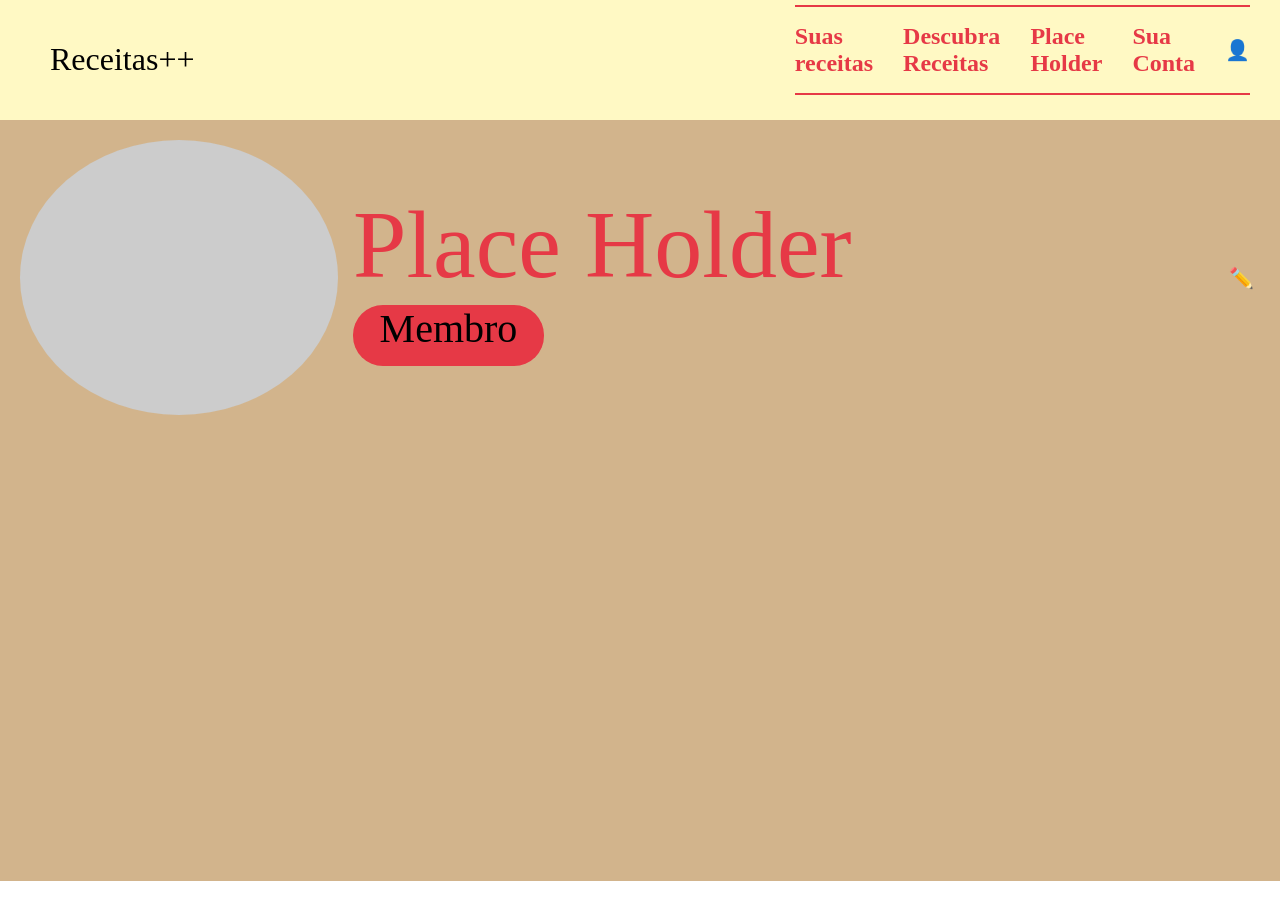
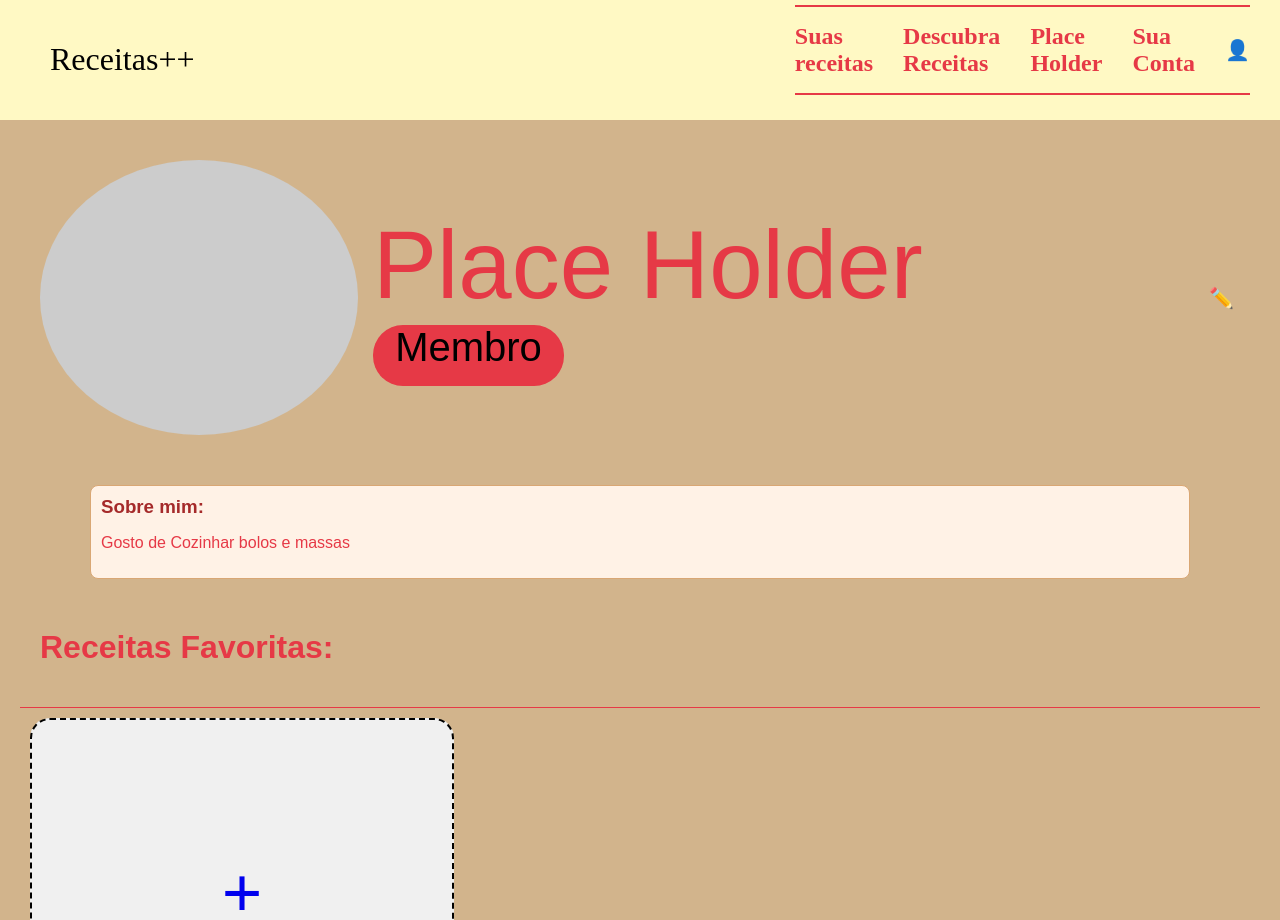
Before and after one commit to GusLucas12/Receitas, a React (Create React App) app: page /usuario in a window 1280 px wide. Before the commit the page ends 881 px from the top, so only its background shows below. Built offline with nearby package versions, Linux system fonts and the light colour scheme; a web font is replaced by a local one.

Commit message:
usuario , sobre mim e cards

```diff
--- a/src/pages/usuario.js
+++ b/src/pages/usuario.js
@@ -1,8 +1,23 @@
 import styles from './usuario.module.css'
+import Card from '../components/card';
+import { Link } from 'react-router-dom';
+import React, { useState } from 'react';
+
 function Usuario() {
+    const [cards, setCards] = useState([]);
+
+    const addCard = () => {
+        const newCard = { id: cards.length + 1, title: `Card ${cards.length + 1}` };
+        setCards([...cards, newCard]);
+    };
+
+    const deleteCard = (id) => {
+        setCards(cards.filter((card) => card.id !== id));
+    };
     return (
         <div>
             <div className={styles.container}>
+                <div className={styles.perfilContainer}>
                     <div className={styles.perfilDetails}>
                         <div className={styles.fotoNome}>
                             <div className={styles.foto}></div>
@@ -12,9 +27,34 @@ function Usuario() {
                             </div>
 
                         </div>
+
+
                         <button className={styles.editarPerfil}>✏️</button>
                     </div>
+                    <div className={styles.descricao}>
+                        <h3>Sobre mim:</h3>
+                        <p>Gosto de Cozinhar bolos e massas</p>
                     </div>
+                    <h1>Receitas Favoritas: </h1>
+                </div>
+                <div className={styles.receitasContainer}>
+                    <div className={styles.scroll}>
+                        {cards.map((card) => (
+                            <Card
+                                key={card.id}
+                                title={card.title}
+                                onDelete={() => deleteCard(card.id)}
+                            />
+                        ))}
+                        <div className={styles.cardAdd} onClick={addCard}>
+                            <Link><h2>+</h2></Link>
+                        </div>
+                    </div>
+                </div>
+            </div>
+
+
+
         </div>
     )
 }
--- a/src/pages/usuario.module.css
+++ b/src/pages/usuario.module.css
@@ -12,6 +12,11 @@
     box-sizing: border-box;
     overflow: auto;
     max-height: 100vh;
+}
+.perfilContainer {
+    font-family: Arial, sans-serif;
+    border-bottom: 1px solid #e63946;
+    padding: 20px;
 }
 
 .perfilDetails {
@@ -60,3 +65,57 @@
     font-size: 20px;
     cursor: pointer;
 }
+.descricao {
+    margin: 20px 0;
+    background-color: #fff2e6;
+    padding: 10px;
+    border-radius: 8px;
+    border: 1px solid #d9a774;
+    margin: 50px 50px;
+}
+.descricao h3 {
+    margin: 0;
+    color: #a52a2a;
+}
+.scroll{
+    font-family: 'Playfair Display', serif;
+    color: #000;
+
+    display: flex;
+    overflow-x: auto;
+    gap: 16px;
+    padding: 10px;
+    scroll-behavior: smooth;
+}
+
+.scrollContainer::-webkit-scrollbar-track::-webkit-scrollbar {
+    height: 8px;
+}
+
+.scroll::-webkit-scrollbar-thumb {
+    background: #ccc;
+    border-radius: 4px;
+}
+
+.scroll::-webkit-scrollbar-track {
+    background: #f4f4f4;
+}
+
+.cardAdd {
+    background-color: #f0f0f0;
+    border: 2px dashed #000000;
+    border-radius: 20px;
+    min-width: 420px;
+    min-height: 346px;
+    display: flex;
+    justify-content: center;
+    align-items: center;
+    font-family: 'Playfair Display';
+    font-size: 48px;
+    font-style: normal;
+    cursor: pointer;
+    transition: transform 0.2s ease-in-out;}
+
+.cardAdd:hover {
+    border-color: #999;
+}
```
Lines whose indentation alone changed are shown as unchanged.
